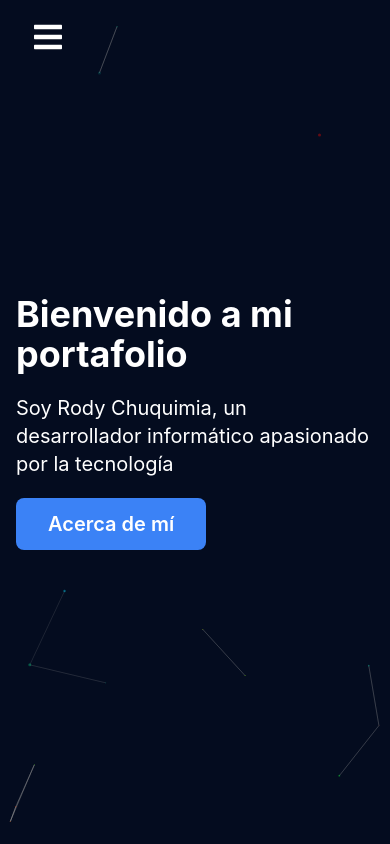
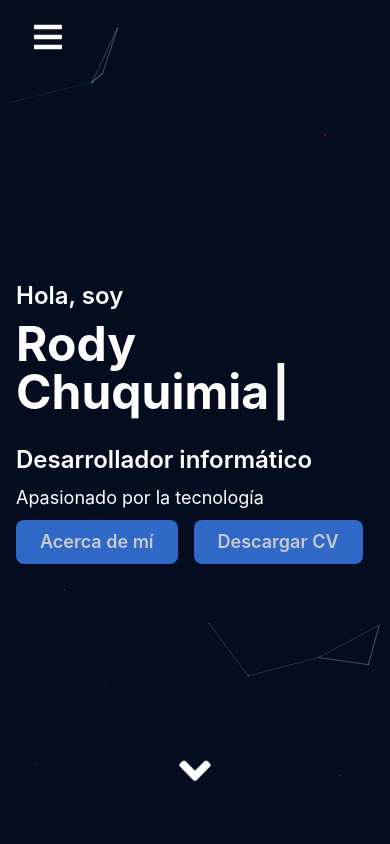
Before and after one commit to rody2312/mi-portafolio, a React (Create React App) app: page / in a window 390 px wide. Shown: the top 844 px of the page. Built offline with nearby package versions, Linux system fonts and the light colour scheme.

Commit message:
ajustes responsive en todas las secciones

```diff
--- a/package.json
+++ b/package.json
@@ -5,6 +5,8 @@
   "dependencies": {
     "@react-three/drei": "^9.65.5",
     "@react-three/fiber": "^8.12.2",
+    "@tailwindcss/forms": "^0.5.3",
+    "@tailwindcss/line-clamp": "^0.4.4",
     "@testing-library/jest-dom": "^5.16.5",
     "@testing-library/react": "^13.4.0",
     "@testing-library/user-event": "^13.5.0",
@@ -19,6 +21,7 @@
     "react-scripts": "5.0.1",
     "react-scroll": "^1.8.9",
     "react-scroll-trigger": "^0.6.14",
+    "react-simple-typewriter": "^5.0.1",
     "react-three-fiber": "^6.0.13",
     "react-tsparticles": "^2.9.3",
     "tailwindcss": "^3.3.1",
--- a/src/components/About.js
+++ b/src/components/About.js
@@ -4,7 +4,7 @@ const About = () => {
   return (
     <section
       id="about"
-      className="min-h-screen py-8 lg:px-20 px-10 text-white flex items-center justify-center"
+      className="min-h-screen py-8 lg:px-20 md:px-10 px-5 text-white flex items-center justify-center"
     >
       <div className="card bg-section mx-auto px-4 lg:px-8 py-4 rounded-md shadow-lg w-full">
         <h2 className="text-center text-2xl mb-6">
--- a/src/components/Hero.js
+++ b/src/components/Hero.js
@@ -1,38 +1,79 @@
-import React, { useRef } from "react";
-import { Canvas, useFrame } from "@react-three/fiber";
+import React, { useEffect, useState } from "react";
 import { Link } from "react-scroll";
+import { Typewriter } from "react-simple-typewriter";
 
-import SpinningSmileyFace from './SpinningSmileyFace';
+import { FaAngleDown } from "react-icons/fa";
 
 const Hero = () => {
+  const [animationDone, setAnimationDone] = useState(false);
+
+  const cvLink = "https://drive.google.com/path/to/your/resume.pdf";
+
+  useEffect(() => {
+    const timer = setTimeout(() => {
+      setAnimationDone(true);
+    }, 2000);
+    return () => clearTimeout(timer);
+  }, []);
+
   return (
     <section
       id="hero"
-      className="min-h-screen flex items-center justify-center text-white">
+      className="min-h-screen flex items-center justify-center text-white"
+    >
       <div className="container mx-auto px-4">
-        <div className="w-full h-screen flex flex-col md:flex-row items-center justify-center space-y-10 md:space-x-10 md:space-y-0">
-          <div className="flex flex-col items-start space-y-5">
-            <h1 className="text-4xl md:text-6xl font-bold">Bienvenido a mi portafolio</h1>
-            <p className="text-xl md:text-2xl">
-              Soy Rody Chuquimia, un desarrollador informático apasionado por la
-              tecnología
-            </p>
+        <div className="w-full h-screen flex flex-col items-center justify-center space-y-4 md:space-y-10">
+          <div className="flex flex-col items-start space-y-2 md:space-y-5">
+            <h2 className="text-2xl sm:text-3xl md:text-4xl font-semibold">Hola, soy</h2>
+            <h1 className="text-5xl sm:text-6xl md:text-9xl font-bold pb-5">
+              <Typewriter
+                words={["Rody Chuquimia"]}
+                cursor
+                typeSpeed={70}
+                deleteSpeed={50}
+                delaySpeed={1000}
+              />
+            </h1>
+            <h2 className="text-2xl sm:text-3xl md:text-4xl font-semibold">
+              Desarrollador informático
+            </h2>
+            <p className="text-lg sm:text-xl md:text-2xl">Apasionado por la tecnología</p>
+            <div className="flex space-x-4">
+              <Link
+                to="about"
+                className={`px-6 py-2 sm:px-8 sm:py-3 bg-blue-500 text-white font-semibold text-lg sm:text-xl rounded-lg focus:outline-none focus:ring-2 focus:ring-blue-300 focus:ring-opacity-50 transition-colors duration-200 hover:bg-blue-600 cursor-pointer ${
+                  animationDone ? "animate-pulse" : ""
+                }`}
+                smooth={true}
+                duration={500}
+              >
+                Acerca de mí
+              </Link>
+              <a
+                href={cvLink}
+                target="_blank"
+                rel="noopener noreferrer"
+                className={`px-6 py-2 sm:px-8 sm:py-3 bg-blue-500 text-white font-semibold text-lg sm:text-xl rounded-lg focus:outline-none focus:ring-2 focus:ring-blue-300 focus:ring-opacity-50 transition-colors duration-200 hover:bg-blue-600 cursor-pointer ${
+                  animationDone ? "animate-pulse" : ""
+                }`}
+              >
+                Descargar CV
+              </a>
+            </div>
+          </div>
+
+          {/* Flecha hacia abajo */}
+          <div className="absolute bottom-10">
             <Link
               to="about"
-              className="px-8 py-3 bg-blue-500 text-white font-semibold text-xl rounded-lg focus:outline-none focus:ring-2 focus:ring-blue-300 focus:ring-opacity-50 transition-colors duration-200 hover:bg-blue-600 cursor-pointer"
+              className="text-4xl transition-all duration-500 ease-in-out transform-gpu hover:text-blue-300 cursor-pointer"
               smooth={true}
               duration={500}
             >
-              Acerca de mí
+              <FaAngleDown className="animation-bounce" size={50} />
             </Link>
           </div>
-          <div className="hidden md:block w-60 lg:w-96">
-            <Canvas camera={{ position: [0, 0, 6], fov: 75 }}>
-              <ambientLight />
-              <pointLight position={[10, 10, 10]} />
-              <SpinningSmileyFace />
-            </Canvas>
-          </div>
+
         </div>
       </div>
     </section>
--- a/src/components/Projects.js
+++ b/src/components/Projects.js
@@ -55,7 +55,7 @@ const Projects = () => {
   ];
 
   return (
-    <section id="projects" className="h-screen py-8 lg:px-20 px-10 text-white flex items-center justify-center">
+    <section id="projects" className="min-h-screen py-8 lg:px-20 md:px-10 px-5 text-white flex items-center justify-center">
       <div className="card bg-section mx-auto px-4 lg:px-8 py-4 rounded-md shadow-lg w-full">
       <h2 className="text-center text-2xl mb-6">
           <FaProjectDiagram className="section-icon inline-block text-4xl mr-2" />
--- a/src/components/Skills.js
+++ b/src/components/Skills.js
@@ -77,7 +77,7 @@ const Skills = () => {
   return (
     <section
       id="skills"
-      className="min-h-screen py-8 lg:px-20 px-10 text-white flex items-center justify-center"
+      className="min-h-screen py-8 lg:px-20 md:px-10 px-5 text-white flex items-center justify-center"
     >
       <div className="card bg-section mx-auto px-4 lg:px-8 py-4 rounded-md shadow-lg w-full">
         <h2 className="text-center text-2xl mb-6">
--- a/src/index.css
+++ b/src/index.css
@@ -66,6 +66,23 @@ code {
   background-color: #282c34;
 }
 
+@keyframes bounce {
+  0%, 100% {
+    transform: translateY(0);
+    animation-timing-function: cubic-bezier(0.25, 0.46, 0.45, 0.94);
+  }
+  50% {
+    transform: translateY(-10px);
+    animation-timing-function: cubic-bezier(0.455, 0.03, 0.515, 0.955);
+  }
+}
+
+
+.animation-bounce {
+  animation: bounce 5s ease infinite;
+}
+
+
 
 /* About.js */
 .about {
@@ -100,6 +117,7 @@ code {
 
 /* estilo de titulos de cada sección */
 .section-title {
+  font-size: 1.5em;
   font-weight: bold;
   text-shadow: 1px 1px 2px rgba(0, 0, 0, 0.4);
   color: #66b3ff;
@@ -158,3 +176,17 @@ code {
     display: block;
   }
 }
+
+
+/* scroll snap section */
+
+.snap-container {
+  scroll-snap-type: y mandatory;
+  overflow-y: scroll;
+  height: 100vh;
+}
+
+.snap-section {
+  scroll-snap-align: start;
+  height: 100vh;
+}
--- a/tailwind.config.js
+++ b/tailwind.config.js
@@ -21,5 +21,10 @@ module.exports = {
       },
     },
   },
-  plugins: [],
+  variants: {
+    extend: {
+      animation: ["responsive", "motion-safe", "motion-reduce"],
+    },
+  },
+  plugins: [require("@tailwindcss/line-clamp"), require("@tailwindcss/forms")],
 }
```
Also changed, not shown: 1 other file (tests, documents, lock files or other folders).
